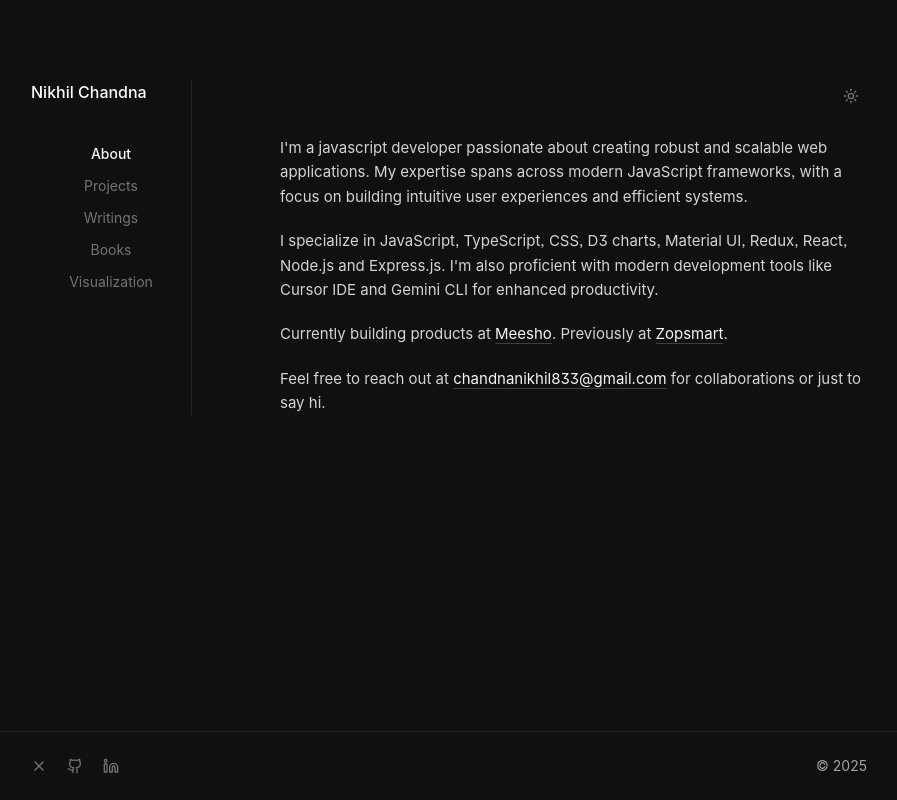
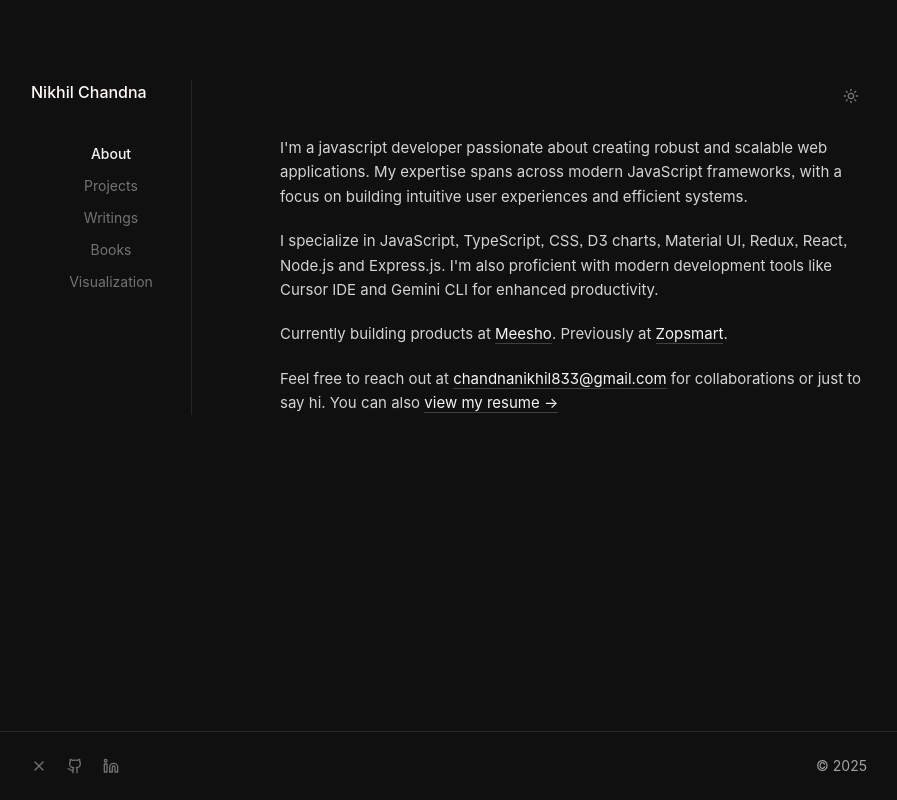
Before and after one commit to enti-re/personalPortfolio, a Next.js app: page / in a window 1280 px wide. Shown: the whole page, without its empty margins (191-1088 px from the left). Built offline with nearby package versions, Linux system fonts and the light colour scheme; a web font is replaced by a local one.

Commit message:
feat: add resume link inline in About section
Co-Authored-By: Claude Sonnet 4.6 <noreply@anthropic.com>

```diff
--- a/src/components/About/index.tsx
+++ b/src/components/About/index.tsx
@@ -53,7 +53,15 @@ const About: React.FC = () => {
           >
             chandnanikhil833@gmail.com
           </Link>{" "}
-          for collaborations or just to say hi.
+          for collaborations or just to say hi. You can also{" "}
+          <Link
+            href="/resume"
+            target="_blank"
+            rel="noopener noreferrer"
+            className="text-neutral-900 dark:text-neutral-100 border-b border-neutral-300 dark:border-neutral-700 hover:border-neutral-900 dark:hover:border-neutral-300 transition-colors"
+          >
+            view my resume →
+          </Link>
         </p>
       </div>
     </section>
```
